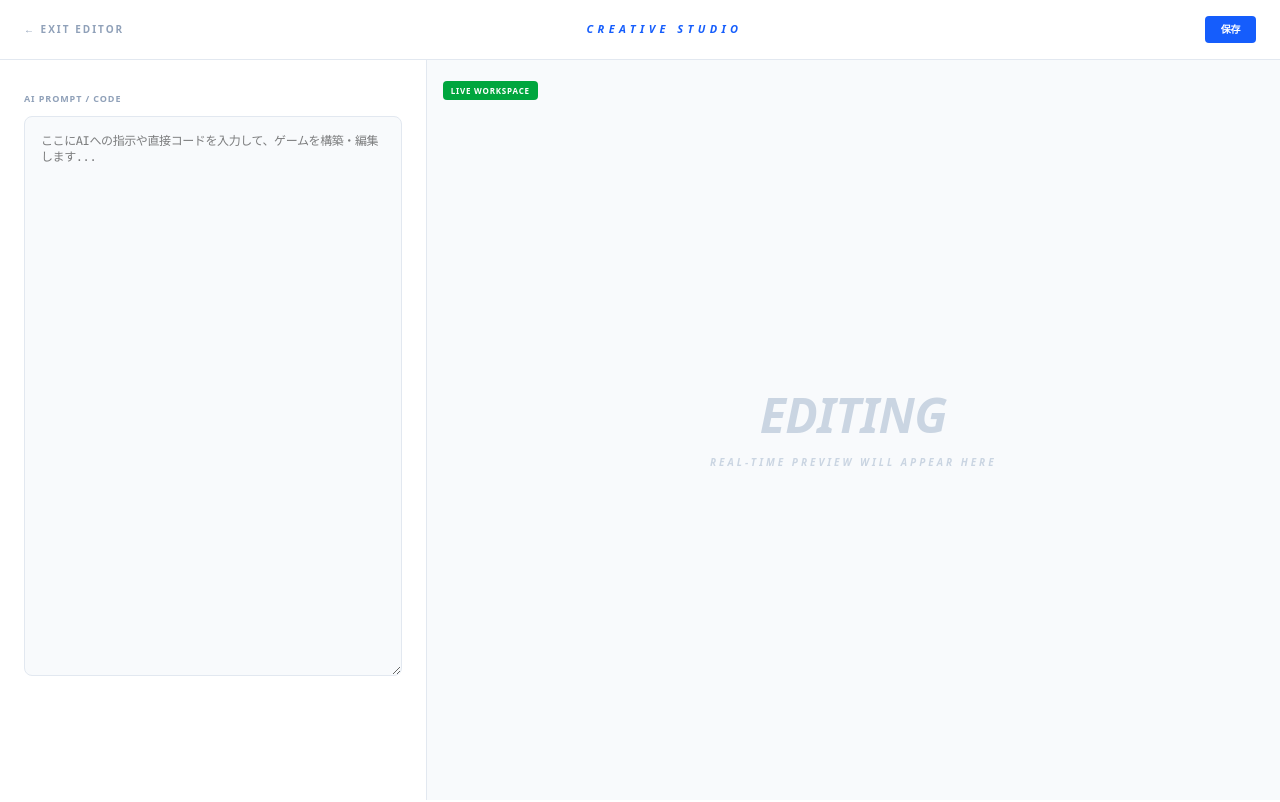
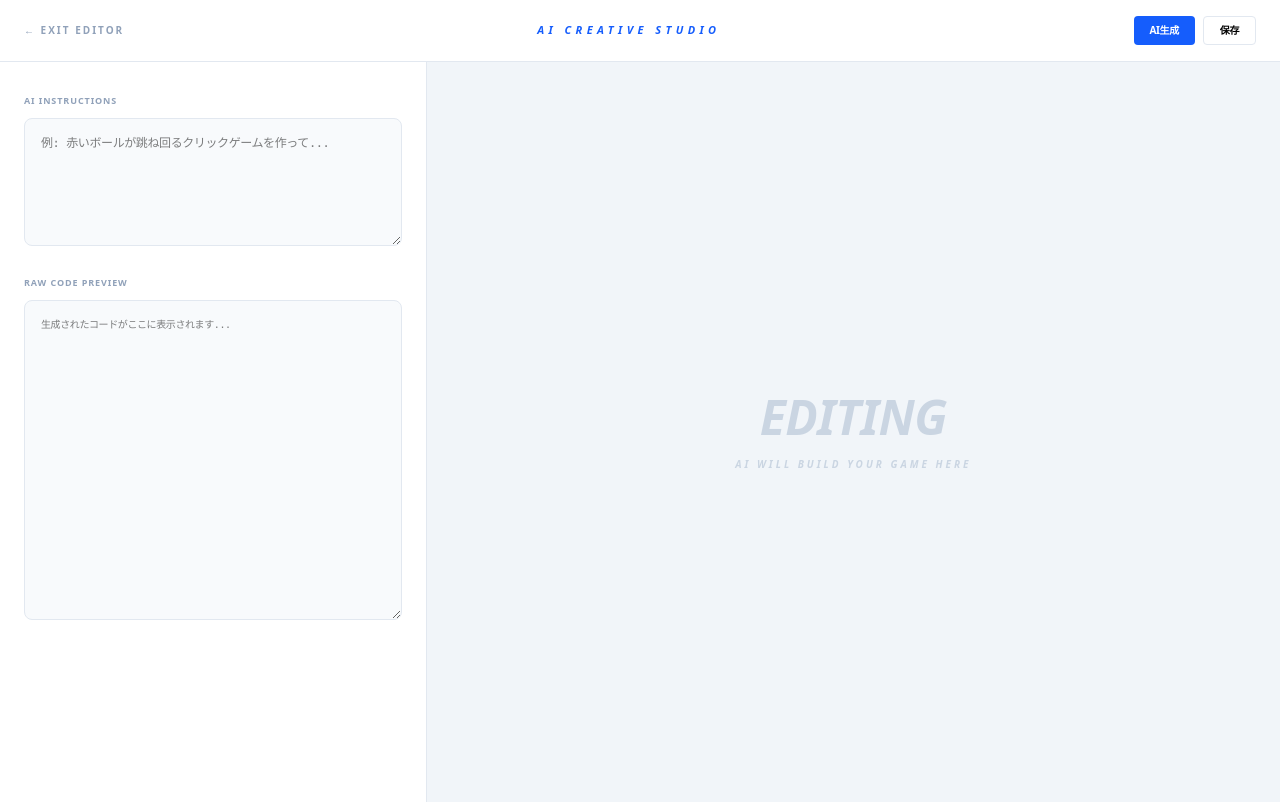
Before and after one commit to nameless67-del/browser-game-platform, a Next.js app: page /editor in a window 1280 px wide. Built offline with nearby package versions, Linux system fonts and the light colour scheme.

Commit message:
Update page.tsx

```diff
--- a/app/editor/page.tsx
+++ b/app/editor/page.tsx
@@ -1,38 +1,104 @@
 'use client';
 
-import React, { useState } from 'react';
+import React, { useState, useEffect } from 'react';
 import Link from 'next/link';
 
 export default function EditorPage() {
+  const [prompt, setPrompt] = useState('');
+  const [generatedCode, setGeneratedCode] = useState('');
+  const [previewUrl, setPreviewUrl] = useState('');
+  const [isLoading, setIsLoading] = useState(false);
+
+  // コードが生成・更新されたら実行用のURLを生成する
+  useEffect(() => {
+    if (generatedCode) {
+      const blob = new Blob([generatedCode], { type: 'text/html' });
+      const url = URL.createObjectURL(blob);
+      setPreviewUrl(url);
+      return () => URL.revokeObjectURL(url);
+    }
+  }, [generatedCode]);
+
+  // AIに生成を依頼する関数
+  const handleGenerate = async () => {
+    if (!prompt) return;
+    setIsLoading(true);
+
+    try {
+      // 実際にはここでAPI（Gemini等）を叩きます
+      // 一旦、動作確認用のモック（ダミー）を返します
+      setTimeout(() => {
+        const mockCode = `
+          <!DOCTYPE html>
+          <html>
+          <body style="background: #000; color: #fff; display: flex; flex-direction: column; align-items: center; justify-content: center; height: 100vh; margin: 0; font-family: sans-serif;">
+            <h1 style="color: #3b82f6;">AI GENERATED GAME</h1>
+            <p>指示: ${prompt}</p>
+            <button onclick="this.innerText='CLICKED!'" style="padding: 10px 20px; background: #3b82f6; border: none; color: #fff; border-radius: 5px; cursor: pointer;">PLAY</button>
+          </body>
+          </html>
+        `;
+        setGeneratedCode(mockCode);
+        setIsLoading(false);
+      }, 1500);
+    } catch (error) {
+      console.error(error);
+      setIsLoading(false);
+    }
+  };
+
   return (
     <div className="min-h-screen bg-white dark:bg-slate-950 font-sans tracking-tight">
       <header className="px-6 py-4 border-b border-slate-200 dark:border-white/10 flex items-center justify-between">
         <Link href="/" className="text-slate-400 text-[10px] font-black uppercase tracking-[0.2em]">← Exit Editor</Link>
-        <div className="text-[11px] font-black tracking-[0.4em] text-blue-600 uppercase italic">Creative Studio</div>
-        <button className="bg-blue-600 text-white px-4 py-1.5 rounded text-[10px] font-black uppercase">保存</button>
+        <div className="text-[11px] font-black tracking-[0.4em] text-blue-600 uppercase italic">AI Creative Studio</div>
+        <div className="flex gap-2">
+          <button
+            onClick={handleGenerate}
+            disabled={isLoading}
+            className="bg-blue-600 text-white px-4 py-1.5 rounded text-[10px] font-black uppercase disabled:opacity-50"
+          >
+            {isLoading ? 'Generating...' : 'AI生成'}
+          </button>
+          <button className="border border-slate-200 dark:border-white/10 px-4 py-1.5 rounded text-[10px] font-black uppercase">保存</button>
+        </div>
       </header>
 
       <main className="flex h-[calc(100vh-60px)]">
-        {/* 左：AIインストラクション / エディタ */}
-        <section className="w-1/3 border-r border-slate-200 dark:border-white/10 p-6 space-y-6 overflow-y-auto">
+        {/* 左：AIインストラクション */}
+        <section className="w-1/3 border-r border-slate-200 dark:border-white/10 p-6 space-y-4 overflow-y-auto">
           <div>
-            <label className="text-[9px] font-black text-slate-400 uppercase tracking-widest">AI Prompt / Code</label>
+            <label className="text-[9px] font-black text-slate-400 uppercase tracking-widest">AI Instructions</label>
             <textarea
-              className="w-full h-[70vh] mt-2 bg-slate-50 dark:bg-slate-900 border border-slate-200 dark:border-white/5 rounded-lg p-4 font-mono text-xs focus:outline-none focus:border-blue-600/50"
-              placeholder="ここにAIへの指示や直接コードを入力して、ゲームを構築・編集します..."
+              value={prompt}
+              onChange={(e) => setPrompt(e.target.value)}
+              className="w-full h-32 mt-2 bg-slate-50 dark:bg-slate-900 border border-slate-200 dark:border-white/5 rounded-lg p-4 font-mono text-xs focus:outline-none focus:border-blue-600/50"
+              placeholder="例: 赤いボールが跳ね回るクリックゲームを作って..."
+            />
+          </div>
+          <div>
+            <label className="text-[9px] font-black text-slate-400 uppercase tracking-widest">Raw Code Preview</label>
+            <textarea
+              value={generatedCode}
+              onChange={(e) => setGeneratedCode(e.target.value)}
+              className="w-full h-[40vh] mt-2 bg-slate-50 dark:bg-slate-900 border border-slate-200 dark:border-white/5 rounded-lg p-4 font-mono text-[10px] focus:outline-none focus:border-blue-600/50"
+              placeholder="生成されたコードがここに表示されます..."
             />
           </div>
         </section>
 
-        {/* 右：リアルタイムワークスペース */}
-        <section className="flex-1 bg-slate-50 dark:bg-black flex items-center justify-center relative">
-          <div className="absolute top-4 left-4">
-            <span className="bg-green-600 text-white text-[8px] font-black px-2 py-1 rounded uppercase tracking-widest">Live Workspace</span>
-          </div>
-          <div className="text-center text-slate-300 dark:text-slate-800 italic">
-            <div className="text-5xl mb-4 font-black">EDITING</div>
-            <p className="text-[10px] font-black uppercase tracking-[0.3em]">Real-time preview will appear here</p>
-          </div>
+        {/* 右：プレビュー */}
+        <section className="flex-1 bg-slate-100 dark:bg-black relative">
+          {previewUrl ? (
+            <iframe src={previewUrl} className="w-full h-full border-none" sandbox="allow-scripts" />
+          ) : (
+            <div className="flex items-center justify-center h-full text-slate-300 dark:text-slate-800 italic">
+              <div className="text-center">
+                <div className="text-5xl mb-4 font-black">EDITING</div>
+                <p className="text-[10px] font-black uppercase tracking-[0.3em]">AI will build your game here</p>
+              </div>
+            </div>
+          )}
         </section>
       </main>
     </div>
```
